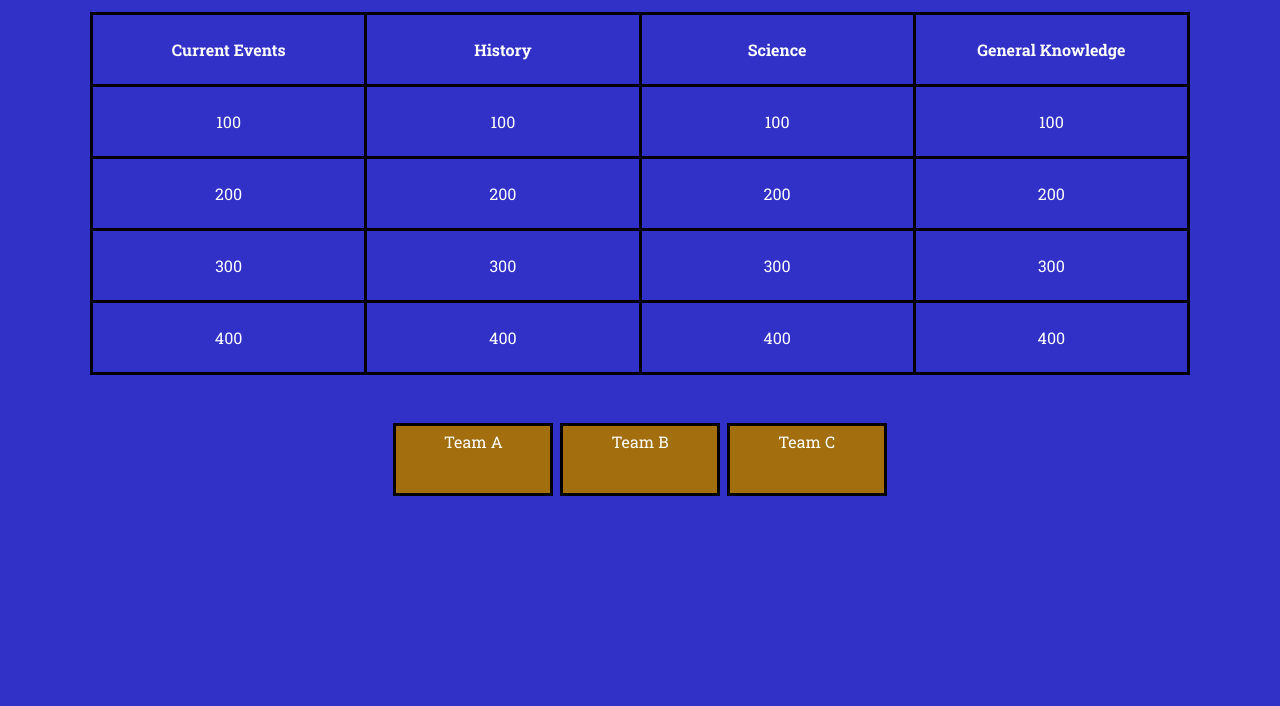
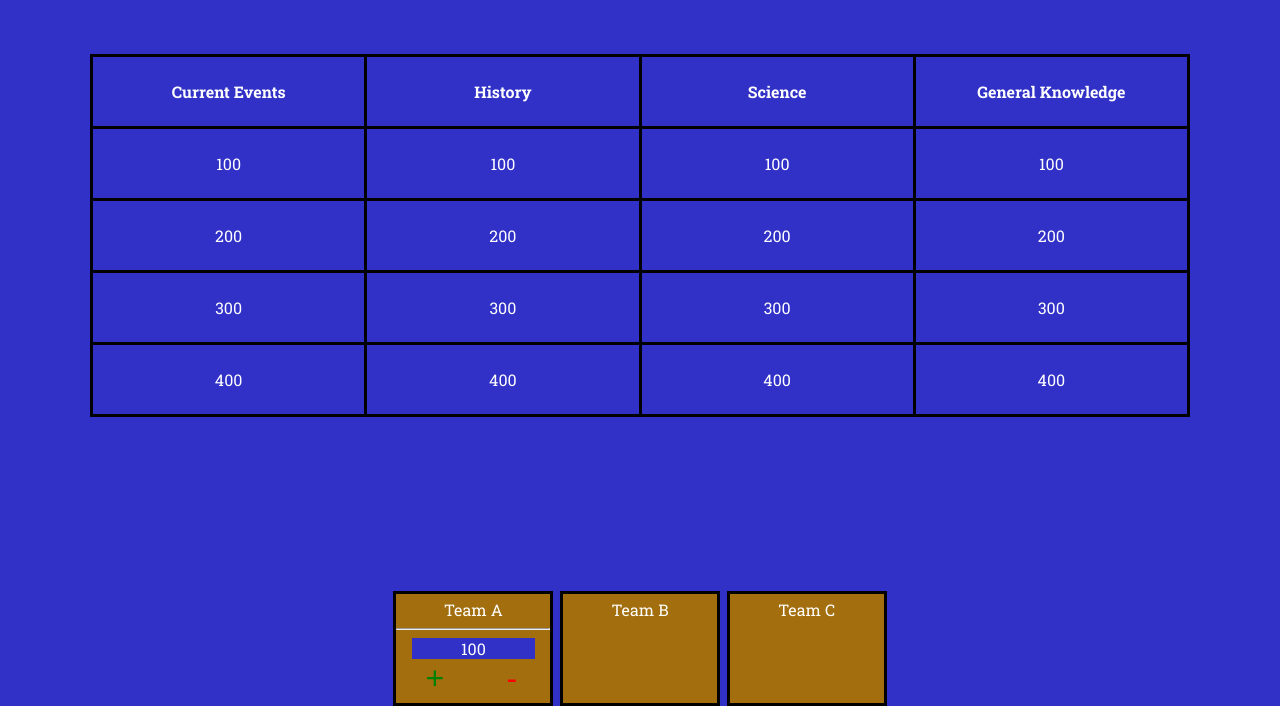
Before and after one commit to michaelzhang114/jeopardy-game, a website built with Vite: page index.html in a window 1280 px wide. Shown: the part 109-815 px from the top of the page. Built offline with nearby package versions, Linux system fonts and the light colour scheme.

Commit message:
added scoring logic for first player

```diff
--- a/index.html
+++ b/index.html
@@ -54,6 +54,16 @@
 				<div class="grid__footer">
 					<div class="grid__footer__player1">
 						<p>Team A</p>
+						<hr />
+						<p id="score">100</p>
+						<div class="score-controls">
+							<button class="add">
+								<p>+</p>
+							</button>
+							<button class="minus">
+								<p>-</p>
+							</button>
+						</div>
 					</div>
 					<div class="grid__footer__player2">
 						<p>Team B</p>
--- a/main.js
+++ b/main.js
@@ -1 +1,22 @@
 import "./scss/style.scss";
+
+const plusButton = document.querySelector(".score-controls .add");
+console.log(plusButton);
+
+const minusButton = document.querySelector(".score-controls .minus");
+console.log(minusButton);
+
+var score = document.querySelector("#score").firstChild.nodeValue;
+
+function addScore() {
+	score = parseInt(score) + 100;
+	document.querySelector("#score").innerHTML = score;
+}
+
+function minusScore() {
+	score = parseInt(score) - 100;
+	document.querySelector("#score").innerHTML = score;
+}
+
+plusButton.addEventListener("click", addScore);
+minusButton.addEventListener("click", minusScore);
--- a/scss/globals/_boilerplate.scss
+++ b/scss/globals/_boilerplate.scss
@@ -36,3 +36,7 @@ td {
 td:hover {
 	background-color: rgb(133, 23, 170);
 }
+
+hr {
+	padding-top: 0;
+}
--- a/scss/globals/_typography.scss
+++ b/scss/globals/_typography.scss
@@ -8,6 +8,7 @@ h3 {
 
 p {
 	margin-top: 0;
+	margin-bottom: 0;
 }
 
 a,
@@ -15,3 +16,37 @@ a:visited,
 a:active {
 	//text-decoration: none;
 }
+
+#score {
+	background-color: var(--background-color);
+	width: 80%;
+	margin-inline: auto;
+	// padding-top: 5px;
+	// padding-bottom: 5px;
+}
+
+button.add {
+	color: green;
+}
+
+button.minus {
+	color: red;
+}
+
+button.add,
+button.minus {
+	font-size: 2em;
+	background-color: transparent;
+	width: 50%;
+	margin-inline: auto;
+	cursor: pointer;
+	text-align: center;
+	border: 0;
+}
+
+button.add:hover,
+button.minus:hover {
+	background-color: rgb(237, 199, 152);
+	box-shadow: 0 12px 16px 0 rgba(0, 0, 0, 0.24),
+		0 17px 50px 0 rgba(0, 0, 0, 0.19);
+}
--- a/scss/layout/_grid.scss
+++ b/scss/layout/_grid.scss
@@ -36,6 +36,7 @@
 			margin-inline: auto;
 			text-align: center;
 			padding-top: 5px;
+			padding-bottom: 5px;
 			background-color: rgb(163, 111, 14);
 			border: 3px solid black;
 		}
@@ -63,3 +64,17 @@
 	// 	border-style: solid;
 	// }
 }
+
+.score-controls {
+	display: grid;
+	grid-template-columns: repeat(2, 1fr);
+	grid-template-rows: 1fr;
+	grid-column-gap: 0px;
+	grid-row-gap: 0px;
+	.add {
+		grid-area: 1 / 1 / 2 / 2;
+	}
+	.minus {
+		grid-area: 1 / 2 / 2 / 3;
+	}
+}
```
